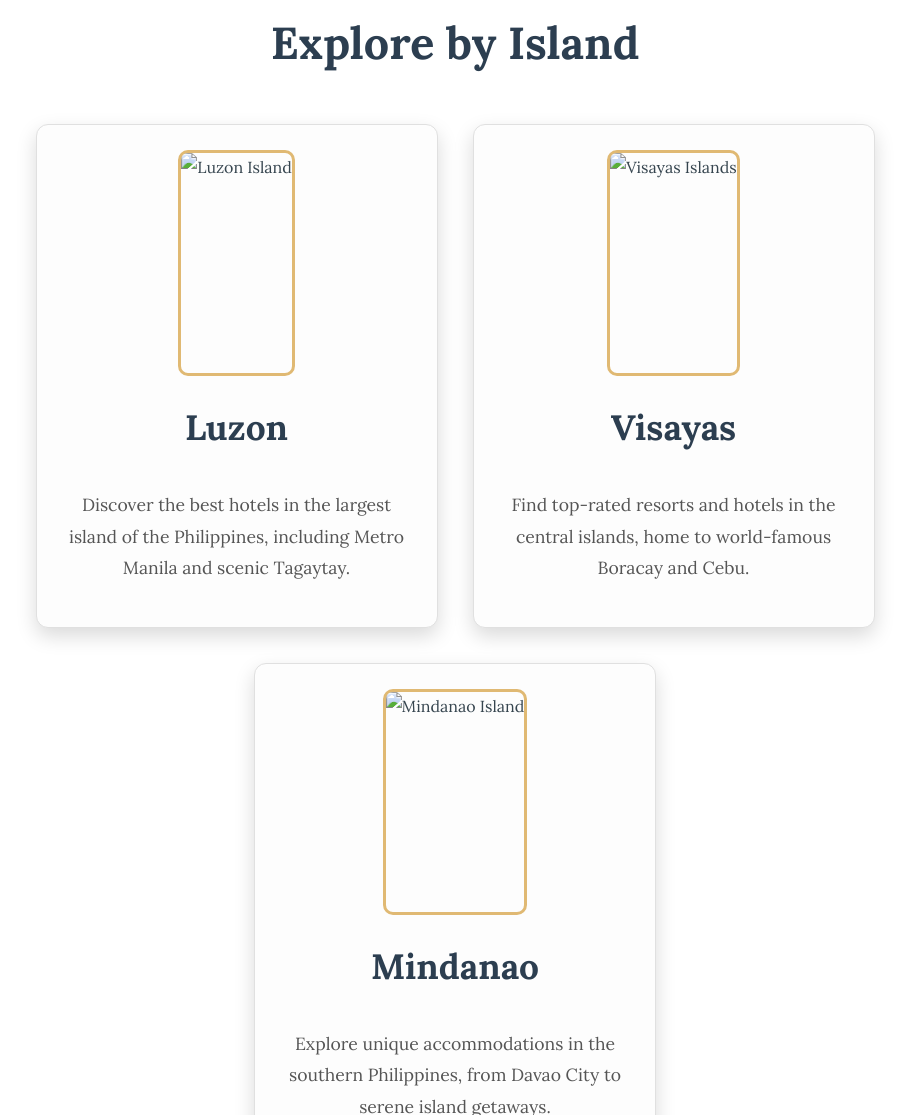
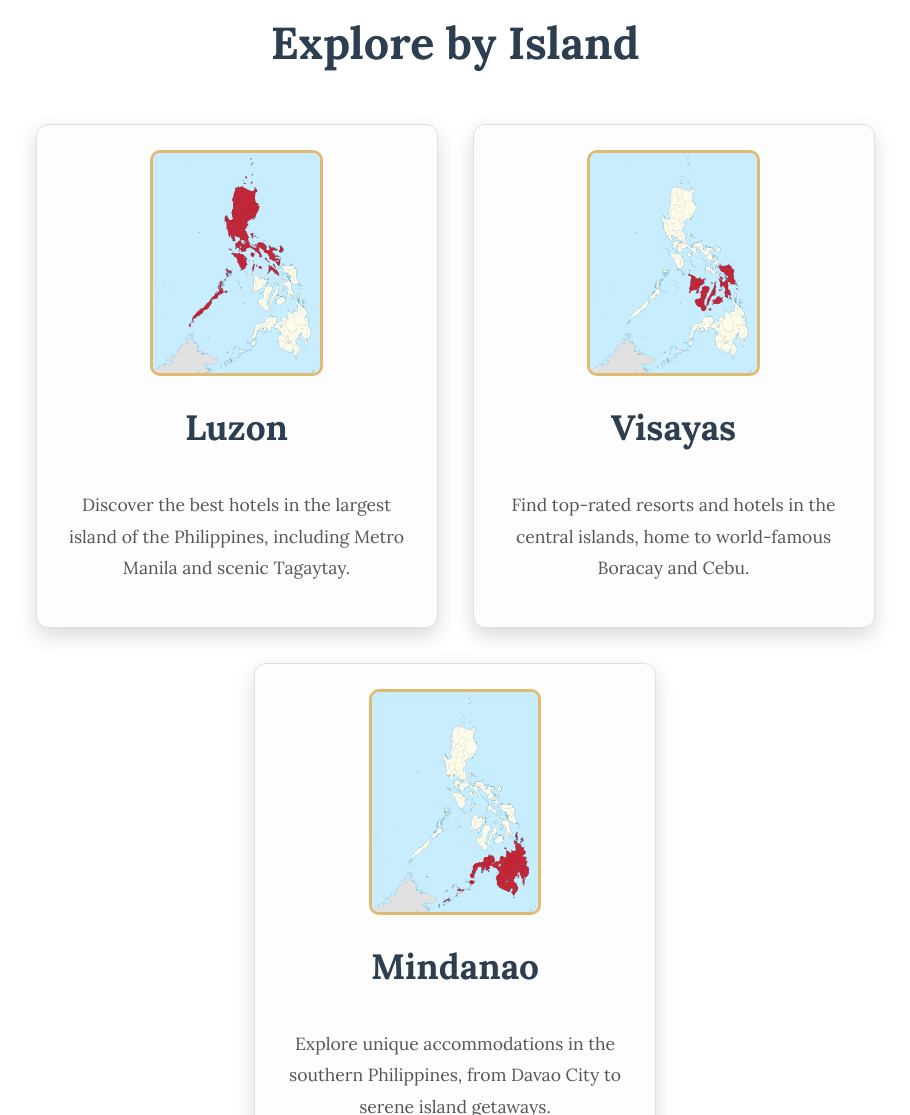
Before and after one commit to benwzxc/benproject, a plain HTML site: page index.html in a window 1280 px wide. Shown: the part 775-1890 px from the top of the page, without its empty margins (185-1095 px from the left). Drawn offline with Linux system fonts and the light colour scheme.

Commit message:
Update index.html

```diff
--- a/index.html
+++ b/index.html
@@ -31,17 +31,17 @@
             <h3>Explore by Island</h3>
             <div class="island-cards">
                 <a href="luzon.html" class="card">
-                    <img src="images/luzon_thumb.jpg" alt="Luzon Island">
+                    <img src="imgs/Luzon.png" alt="Luzon Island">
                     <h4>Luzon</h4>
                     <p>Discover the best hotels in the largest island of the Philippines, including Metro Manila and scenic Tagaytay.</p>
                 </a>
                 <a href="visayas.html" class="card">
-                    <img src="images/visayas_thumb.jpg" alt="Visayas Islands">
+                    <img src="imgs/Visayas.png" alt="Visayas Islands">
                     <h4>Visayas</h4>
                     <p>Find top-rated resorts and hotels in the central islands, home to world-famous Boracay and Cebu.</p>
                 </a>
                 <a href="mindanao.html" class="card">
-                    <img src="images/mindanao_thumb.jpg" alt="Mindanao Island">
+                    <img src="imgs/Mindanao.png" alt="Mindanao Island">
                     <h4>Mindanao</h4>
                     <p>Explore unique accommodations in the southern Philippines, from Davao City to serene island getaways.</p>
                 </a>
```
